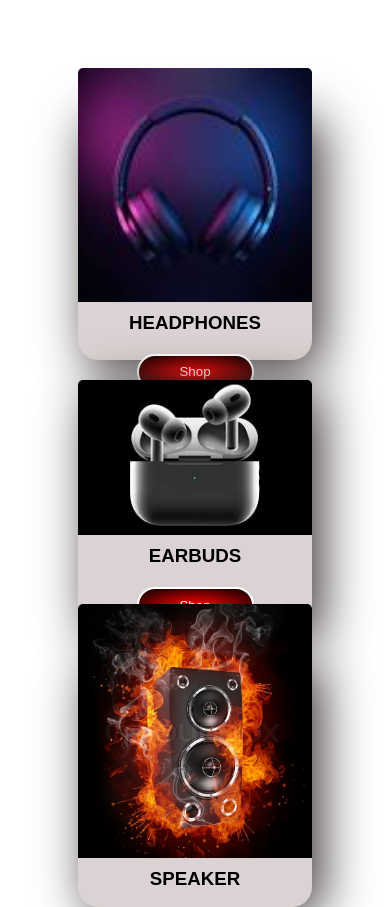
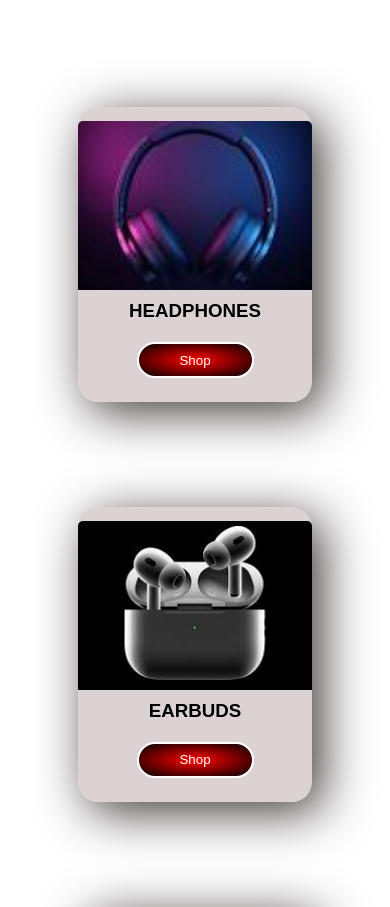
Before and after one commit to bharathikannansambasivam/audiophile, a plain HTML site: page index.html in a window 390 px wide. Shown: the part 847-1754 px from the top of the page. Drawn offline with Linux system fonts and the light colour scheme.

Commit message:
first commommit

```diff
--- a/style.css
+++ b/style.css
@@ -131,7 +131,7 @@ a {
 .figure {
     margin-top: 100px;
     display: flex;
-    gap: 10%;
+    gap: 10vh;
     justify-content: center;
     align-items: center;
 }
@@ -152,6 +152,8 @@ a {
     flex-direction: column;
     box-shadow: rgb(63, 55, 55) 10px 10px 50px;
     margin: 10px;
+    height: 30vh;
+    width: 20vw;
     background: rgb(219, 211, 211);
 }
 
@@ -448,11 +450,10 @@ p {
 
     .item {
         width: 60vw;
-        height: 30vh;
+        height: 35vh;
     }
 
     .item img {
-        height: 30vh;
         object-fit: cover;
         display: flex;
         width: 100%;
```
